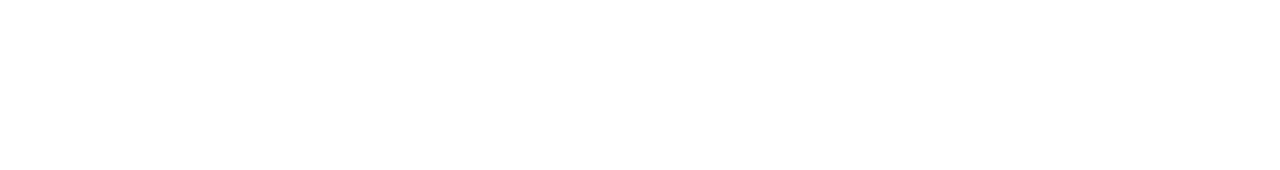
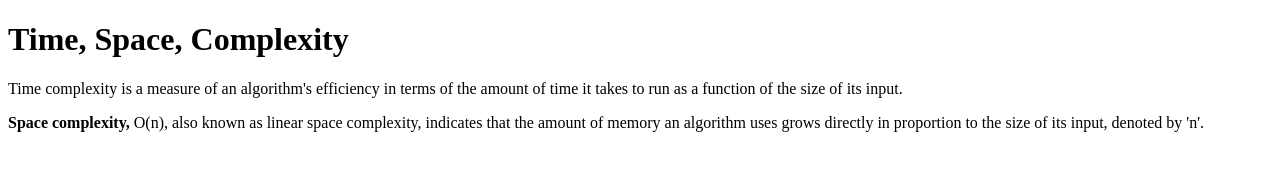
Before and after one commit to acciojob/time-and-space-complexity-vchhavi68, a website: page main.html in a window 1280 px wide. Drawn offline with Linux system fonts and the light colour scheme.

Commit message:
created a submission

```diff
--- a/main.html
+++ b/main.html
@@ -8,6 +8,15 @@
 
 <body>
 	<!-- the entire body must be written by student -->
+	<h1>
+		Time, Space, Complexity
+	</h1>
+	<p>
+	  Time complexity is a measure of an algorithm's efficiency in terms of the amount of time it takes to run as a function of the size of its input.
+	</p>
+	<p>
+		<b>Space complexity,</b> O(n), also known as linear space complexity, indicates that the amount of memory an algorithm uses grows directly in proportion to the size of its input, denoted by 'n'.
+	</p>
     <script type="text/javascript" src="./script.js">
 </script>
 
```
